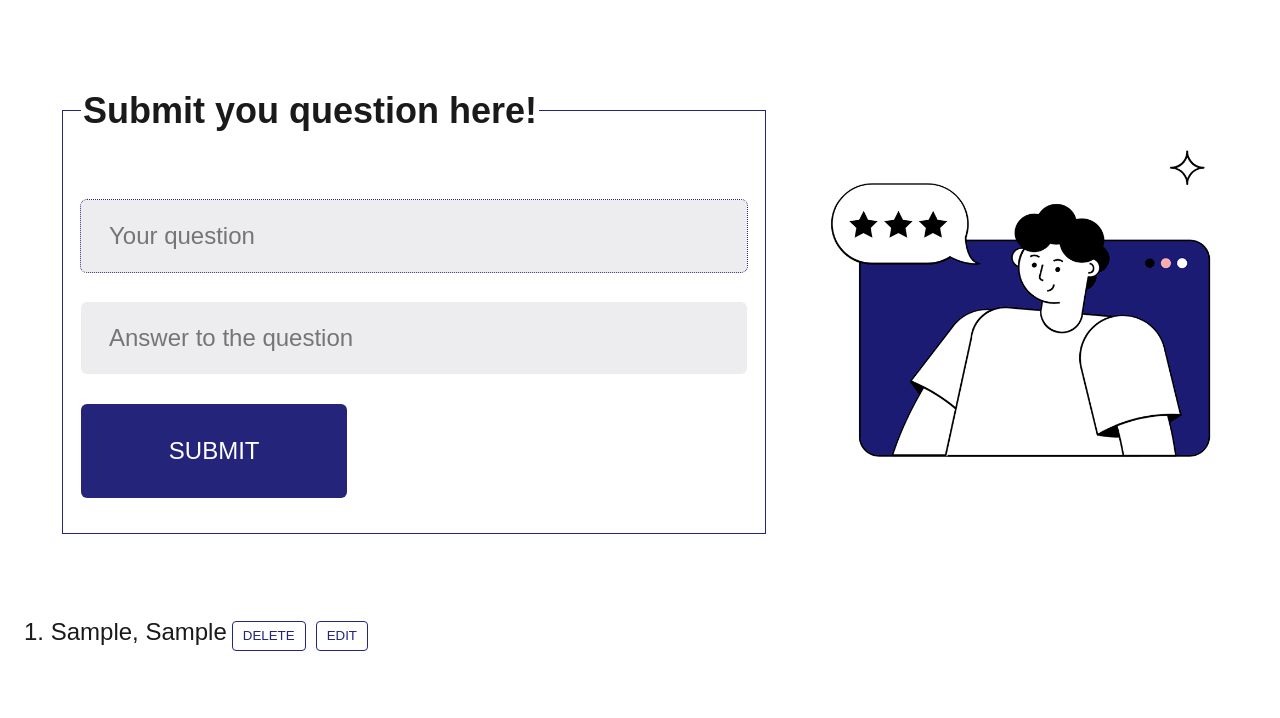
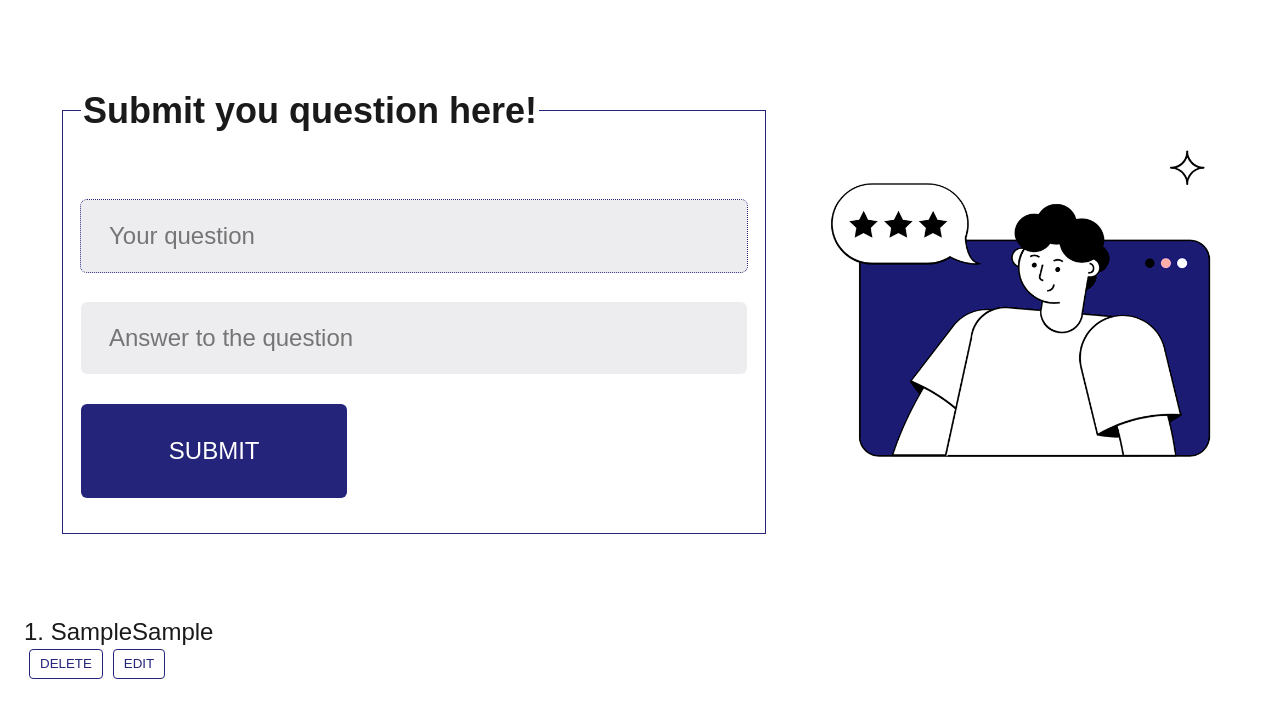
Before and after one commit to svetlanagaydey/Junior-Test-App, a React (Create React App) app: page /users-questions in a window 1280 px wide. Both pictures are taken after typing "Sample", "Sample" into the empty fields and a click on the button "SUBMIT". Shown: the top 718 px of the page. Built offline with nearby package versions, Linux system fonts and the light colour scheme; a web font is replaced by a local one.

Commit message:
questions ssection list completed

```diff
--- a/src/Components/AddQuestionPage/AddQuestionPage.jsx
+++ b/src/Components/AddQuestionPage/AddQuestionPage.jsx
@@ -86,7 +86,10 @@ class AddQuestionPage extends React.Component {
         <div>
           {datas.map((data, i) =>
             <li key={i} className="myList">
-              {i+1}. {data.question}, {data.answer}
+              <div>
+                <span> {i+1}. {data.question}</span>
+                <span>{data.answer}</span>
+              </div>
               <button onClick={()=>this.removeQuestion(i)} className="myListButton">DELETE </button>
               <button onClick={()=>this.editQuestion(i)} className="myListButton">EDIT </button>
             </li>
```
